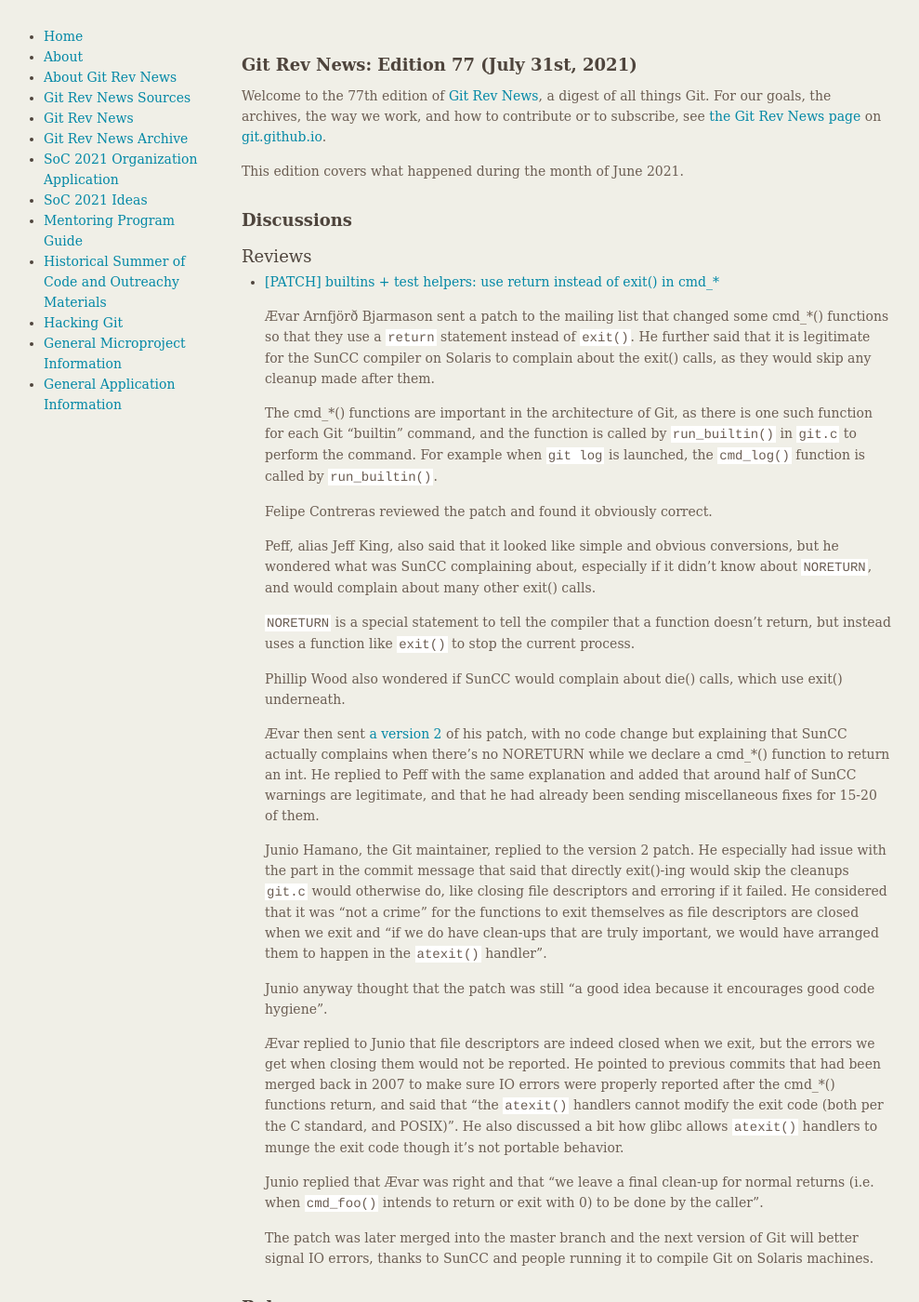
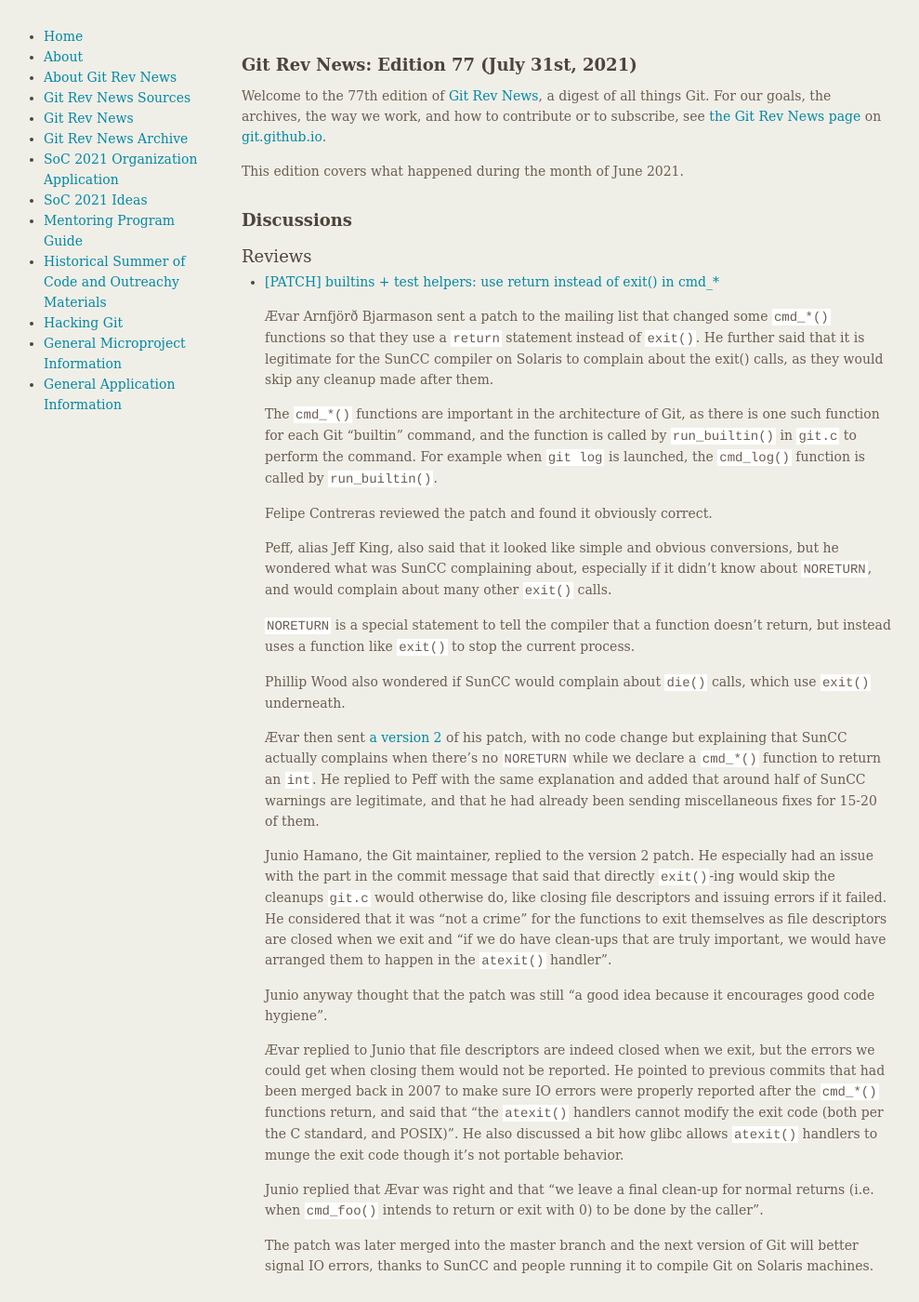
Before and after one commit to git/git.github.io, a Jekyll site: the page built from rev_news/drafts/edition-77.md, in a window 1280 px wide and 1400 px high. Shown: the whole window at 93% size, without its empty margins (149-1138 px from the left). Built offline with Jekyll 4.4.1, drawn with Linux system fonts in a browser that asks for light colours; some of the changed text lies outside the part shown.

Commit message:
Provided a really tiny set of tiny corrections.

```diff
--- a/rev_news/drafts/edition-77.md
+++ b/rev_news/drafts/edition-77.md
@@ -23,15 +23,15 @@
 
 ### Reviews
 
-* [[PATCH] builtins + test helpers: use return instead of exit() in cmd_*](https://lore.kernel.org/git/patch-1.1-61d7e6e079-20210607T111008Z-avarab@gmail.com/)
+* [[PATCH] builtins + test helpers: use return instead of exit() in cmd_\*](https://lore.kernel.org/git/patch-1.1-61d7e6e079-20210607T111008Z-avarab@gmail.com/)
 
   Ævar Arnfjörð Bjarmason sent a patch to the mailing list that
-  changed some cmd_*() functions so that they use a `return` statement
+  changed some `cmd_*()` functions so that they use a `return` statement
   instead of `exit()`. He further said that it is legitimate for the
   SunCC compiler on Solaris to complain about the exit() calls, as
   they would skip any cleanup made after them.
 
-  The cmd_*() functions are important in the architecture of Git, as
+  The `cmd_*()` functions are important in the architecture of Git, as
   there is one such function for each Git "builtin" command, and the
   function is called by `run_builtin()` in `git.c` to perform the
   command. For example when `git log` is launched, the `cmd_log()`
@@ -42,28 +42,28 @@
   Peff, alias Jeff King, also said that it looked like simple and
   obvious conversions, but he wondered what was SunCC complaining
   about, especially if it didn't know about `NORETURN`, and would
-  complain about many other exit() calls.
+  complain about many other `exit()` calls.
 
   `NORETURN` is a special statement to tell the compiler that a
   function doesn't return, but instead uses a function like `exit()`
   to stop the current process.
 
-  Phillip Wood also wondered if SunCC would complain about die()
-  calls, which use exit() underneath.
+  Phillip Wood also wondered if SunCC would complain about `die()`
+  calls, which use `exit()` underneath.
 
   Ævar then sent
   [a version 2](https://lore.kernel.org/git/patch-1.1-f225b78e01-20210608T104454Z-avarab@gmail.com/)
   of his patch, with no code change but explaining that SunCC actually
-  complains when there's no NORETURN while we declare a cmd_*()
-  function to return an int. He replied to Peff with the same
+  complains when there's no `NORETURN` while we declare a `cmd_*()`
+  function to return an `int`. He replied to Peff with the same
   explanation and added that around half of SunCC warnings are
   legitimate, and that he had already been sending miscellaneous fixes
   for 15-20 of them.
 
   Junio Hamano, the Git maintainer, replied to the version 2 patch.
-  He especially had issue with the part in the commit message that
-  said that directly exit()-ing would skip the cleanups `git.c` would
-  otherwise do, like closing file descriptors and erroring if it
+  He especially had an issue with the part in the commit message that
+  said that directly `exit()`-ing would skip the cleanups `git.c` would
+  otherwise do, like closing file descriptors and issuing errors if it
   failed. He considered that it was "not a crime" for the functions to
   exit themselves as file descriptors are closed when we exit and "if
   we do have clean-ups that are truly important, we would have
@@ -73,10 +73,10 @@
   it encourages good code hygiene".
 
   Ævar replied to Junio that file descriptors are indeed closed when we
-  exit, but the errors we get when closing them would not be
+  exit, but the errors we could get when closing them would not be
   reported. He pointed to previous commits that had been merged back
   in 2007 to make sure IO errors were properly reported after the
-  cmd_*() functions return, and said that "the `atexit()` handlers
+  `cmd_*()` functions return, and said that "the `atexit()` handlers
   cannot modify the exit code (both per the C standard, and POSIX)".
   He also discussed a bit how glibc allows `atexit()` handlers to
   munge the exit code though it's not portable behavior.
@@ -142,7 +142,7 @@
 * [How NOT to use Git in Practice. Ten Git usages, you should know to avoid.](https://blog.greenroots.info/how-not-to-use-git-in-practice-ten-git-usages-you-should-know-to-avoid)
   by Tapas Adhikary on GreenRoots Blog.
 * [Elevate your Git-fu!](https://dev.to/abhaykrishna/elevate-your-git-fu-3ip4)
-  by Abhay Krishna Arunachalam on DEV.to
+  by Abhay Krishna Arunachalam on DEV.to.
 * [How to Collaborate on Components across Projects with Bit](https://dev.to/giteden/how-to-collaborate-on-components-across-projects-with-bit-29c3)
   by Eden Ella on DEV.to. The [Bit](https://github.com/teambit/bit) project was
   mentioned in [Git Rev News Edition #45](https://git.github.io/rev_news/2018/11/21/edition-45/).
@@ -151,7 +151,7 @@
   the other very experienced using [GitFlow](https://nvie.com/posts/a-successful-git-branching-model/),
   by Thierry de Pauw.
   * See also [Patterns for Managing Source Code Branches](https://martinfowler.com/articles/branching-patterns.html)
-    by Martin Fowler, mentioned in [Git Rev News Edition #63](https://git.github.io/rev_news/2020/05/28/edition-63/)
+    by Martin Fowler, mentioned in [Git Rev News Edition #63](https://git.github.io/rev_news/2020/05/28/edition-63/).
 * [Things I wish Git had: Commit groups](http://blog.danieljanus.pl/2021/07/01/commit-groups/)
   by Daniel Janus - to have advantages of topic branch workflow
   when using "rebase and merge" workflow.
```
